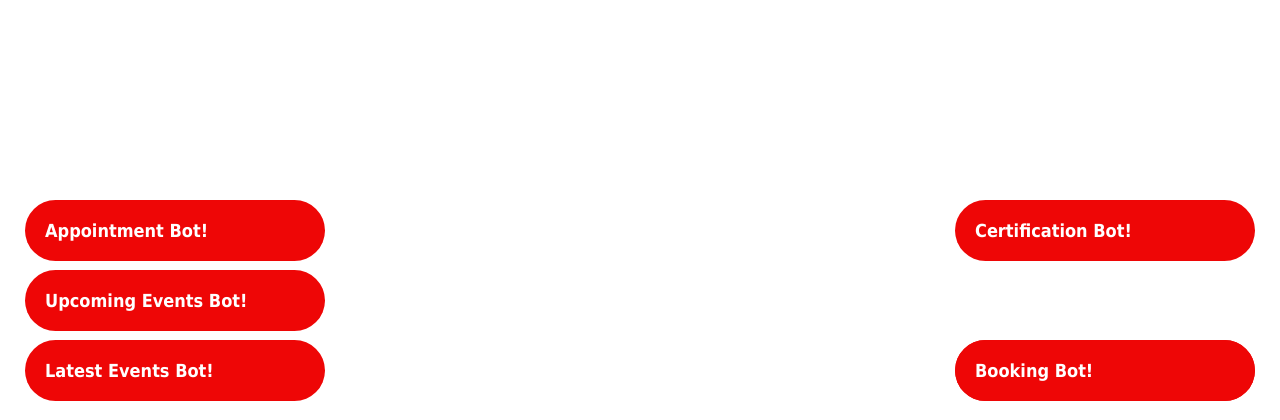
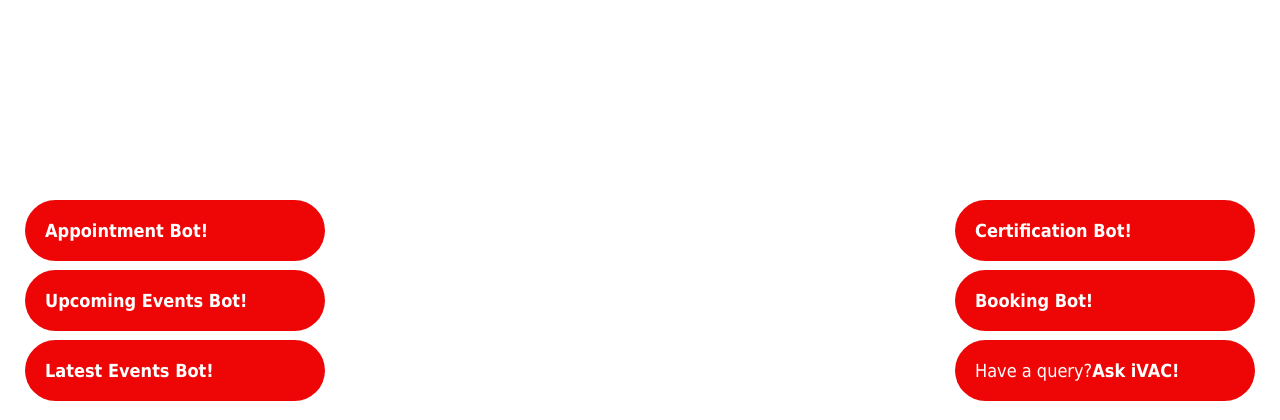
Before and after one commit to samidhyak94/KioskCloned, a PHP site: page / in a window 1280 px wide. Shown: the part 380-800 px from the top of the page. Run offline with PHP 8.4, Linux system fonts and the light colour scheme; some libraries are stand-ins or nearby versions.

Commit message:
Update index.php

```diff
--- a/index.php
+++ b/index.php
@@ -24,7 +24,7 @@
   </div>
     <h1 class="quote"></h1>
     <button class="open-button" onclick="openForm()">Have a query?<b>Ask iVAC!</b></button>
-    <button class="open-button book" onclick="openForm()"><b>Booking Bot!</b></button>
+    <button class="open-button booking" onclick="openForm()"><b>Booking Bot!</b></button>
     <button class="open-button certification" onclick="openForm()"><b>Certification Bot!</b></button>
     <button class="open-button latest" onclick="openForm()"><b>Latest Events Bot!</b></button>
     <button class="open-button upcoming" onclick="openForm()"><b>Upcoming Events Bot!</b></button>
```
